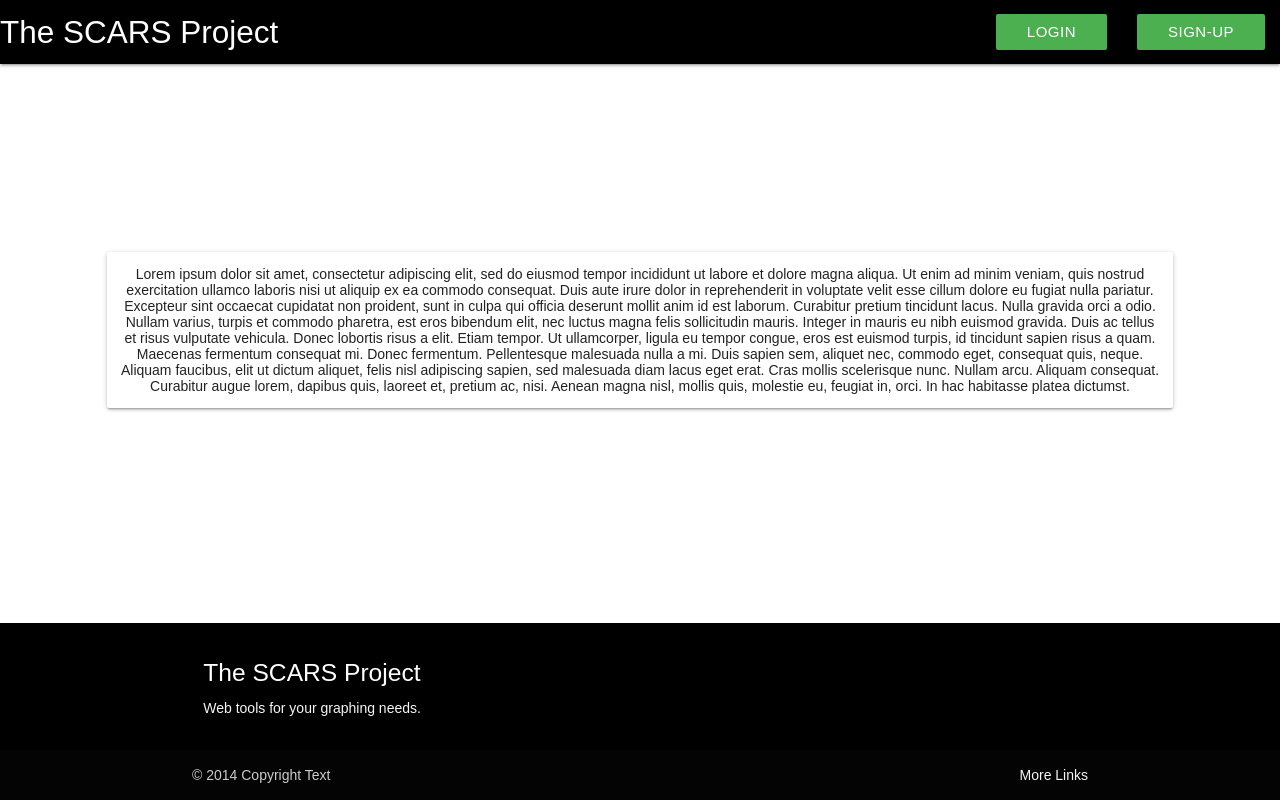
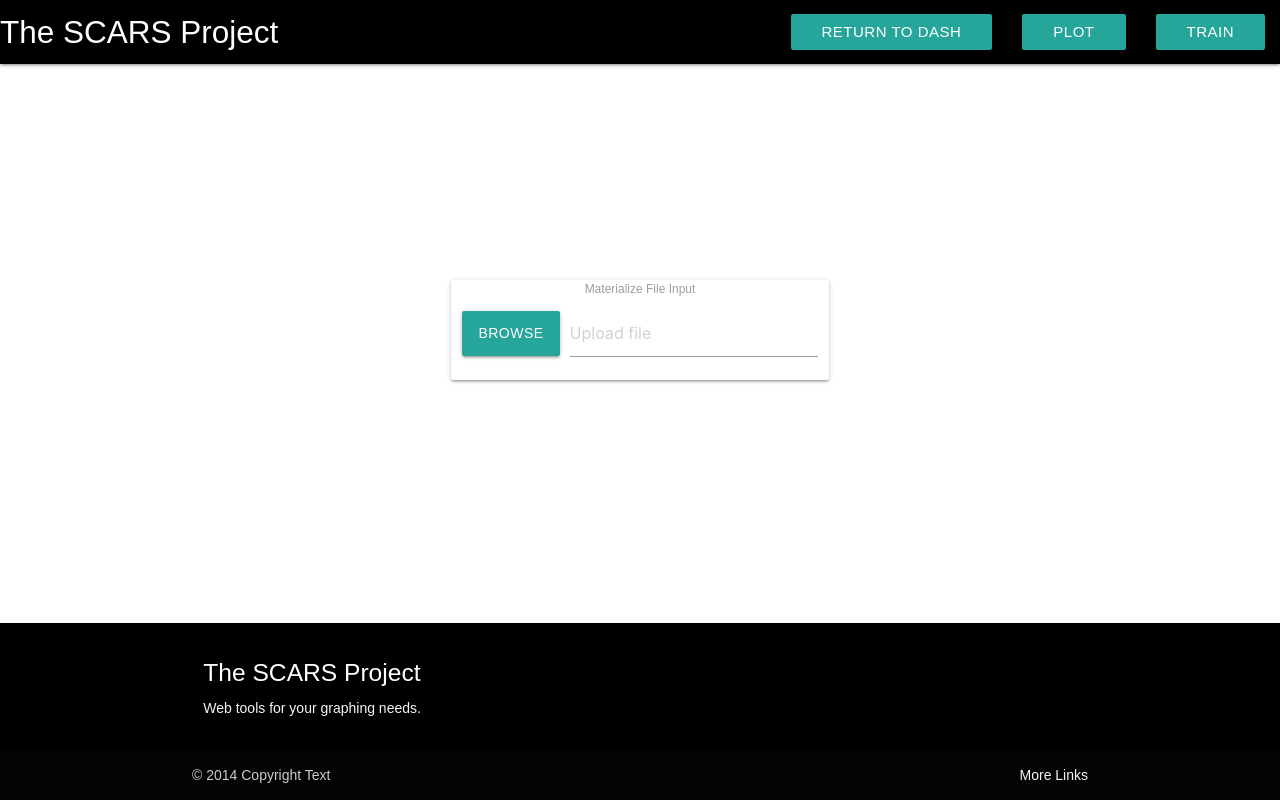
Before and after one commit to sravindra05/WebTech-Project, a React (Create React App) app in the folder frontend/: page /upload in a window 1280 px wide. Before the commit this address led to /. Built offline with nearby package versions, Linux system fonts and the light colour scheme.

Commit message:
Added link to dash from upload, added view blocking to dashboard without login

```diff
--- a/frontend/src/App.js
+++ b/frontend/src/App.js
@@ -65,19 +65,19 @@ class App extends React.Component {
               <Footer />
             </>
           </Route>
-          <Route path="/:userid/upload" exact>
+          <Route path="/upload" exact>
             <>
               <WelcomeNav />
               <UploadForm />
               <Footer />
             </>
           </Route>
-          <Route path="/:userid/graph" exact>
+          <Route path="/:fileid/graph" exact>
             <>
               <Tbd />
             </>
           </Route>
-          <Route path="/:userid/train" exact>
+          <Route path="/:fileid/train" exact>
             <>
               <Tbd />
             </>
--- a/frontend/src/components/DashBoard.js
+++ b/frontend/src/components/DashBoard.js
@@ -4,8 +4,12 @@ import "materialize-css/dist/css/materialize.min.css";
 import { NavLink } from "react-router-dom";
 
 class DashBoard extends React.Component {
+
   componentDidMount(){
     var url = "http://localhost:4000"
+    function load_table(){
+
+    }
     function check_login_state(){
       var sender_object = {
         xhr: new XMLHttpRequest(),
@@ -19,6 +23,8 @@ class DashBoard extends React.Component {
           if (this.readyState == 4){
             if (this.status == 202){
               //no problems
+              document.getElementById("main").style={};
+              load_table();
             }
             if (this.status == 403){
               alert("Error");
@@ -50,7 +56,7 @@ class DashBoard extends React.Component {
   render() {
     return (
       <>
-        <main>
+        <main id="main" style={{display:"none"}}>
           <h3 className="center">Yet to be Done</h3>
           <a className="btn green">
             <NavLink to="/upload">
--- a/frontend/src/components/navs/WelcomeNav.js
+++ b/frontend/src/components/navs/WelcomeNav.js
@@ -21,10 +21,13 @@ class WelcomeNav extends React.Component {
           <ul id="nav-mobile" className="right hide-on-med-and-down">
             <li>
               <a className="waves-effect waves-light btn" href="#">
-                <NavLink to="/:userid/graph">Plot</NavLink>
+                <NavLink to="/dashboard">Return to Dash</NavLink>
               </a>
               <a className="waves-effect waves-light btn" href="#">
-                <NavLink to="/:userid/train">Train</NavLink>
+                <NavLink to="/:fileid/graph">Plot</NavLink>
+              </a>
+              <a className="waves-effect waves-light btn" href="#">
+                <NavLink to="/:fileid/train">Train</NavLink>
               </a>
             </li>
           </ul>
```
